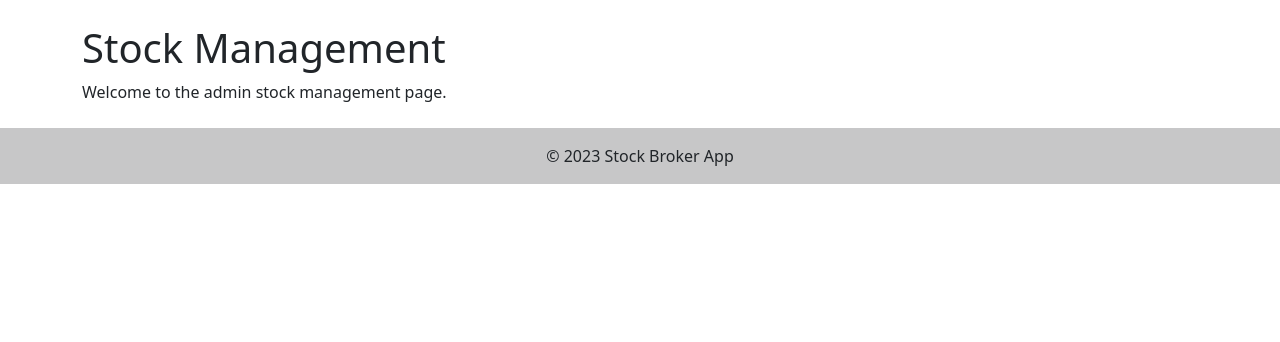
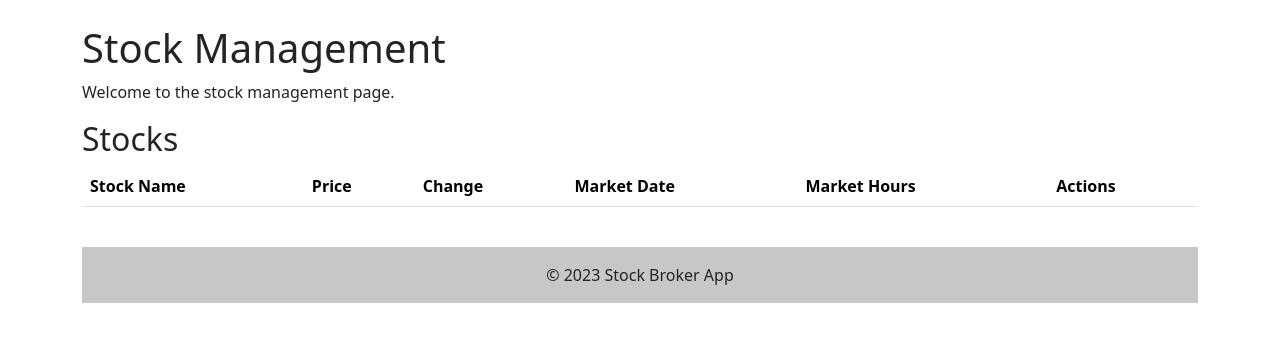
Before and after one commit to ekrosenberg/Final_Stocks, a Flask app: page /admin_stock_management in a window 1280 px wide. Shown: the part 56-398 px from the top of the page. Run offline with Flask 3, Linux system fonts and the light colour scheme; lists and menus that the app fills with data are empty; some libraries are stand-ins or nearby versions.

Commit message:
Update admin_stock_management.html
Admin stock management page

```diff
--- a/templates/admin_stock_management.html
+++ b/templates/admin_stock_management.html
@@ -1,6 +1,41 @@
 {% extends "base.html" %}
 {% block title %}Stock Management{% endblock %}
 {% block content %}
-<h1>Stock Management</h1>
-<p>Welcome to the admin stock management page.</p>
+<div class="row">
+    <div class="col-md-12">
+        <h1>Stock Management</h1>
+        <p>Welcome to the stock management page.</p>
+    </div>
+</div>
+<div class="row">
+    <div class="col-md-12">
+        <h2>Stocks</h2>
+        <table class="table table-striped">
+            <thead>
+                <tr>
+                    <th>Stock Name</th>
+                    <th>Price</th>
+                    <th>Change</th>
+                    <th>Market Date</th>
+                    <th>Market Hours</th>
+                    <th>Actions</th>
+                </tr>
+            </thead>
+            <tbody>
+                {% for stock in stocks %}
+                <tr>
+                    <td>{{ stock.name }}</td>
+                    <td>{{ stock.price }}</td>
+                    <td>{{ stock.change }}</td>
+                    <td>{{ stock.market_date }}</td>
+                    <td>{{ stock.market_hours }}</td>
+                    <td>
+                        <a href="{{ url_for('edit_stock', id=stock.id) }}" class="btn btn-primary">Edit</a>
+                        <a href="{{ url_for('delete_stock', id=stock.id) }}" class="btn btn-danger">Delete</a>
+                    </td>
+                </tr>
+                {% endfor %}
+            </tbody>
+        </table>
+    </div>
 {% endblock %}
```
